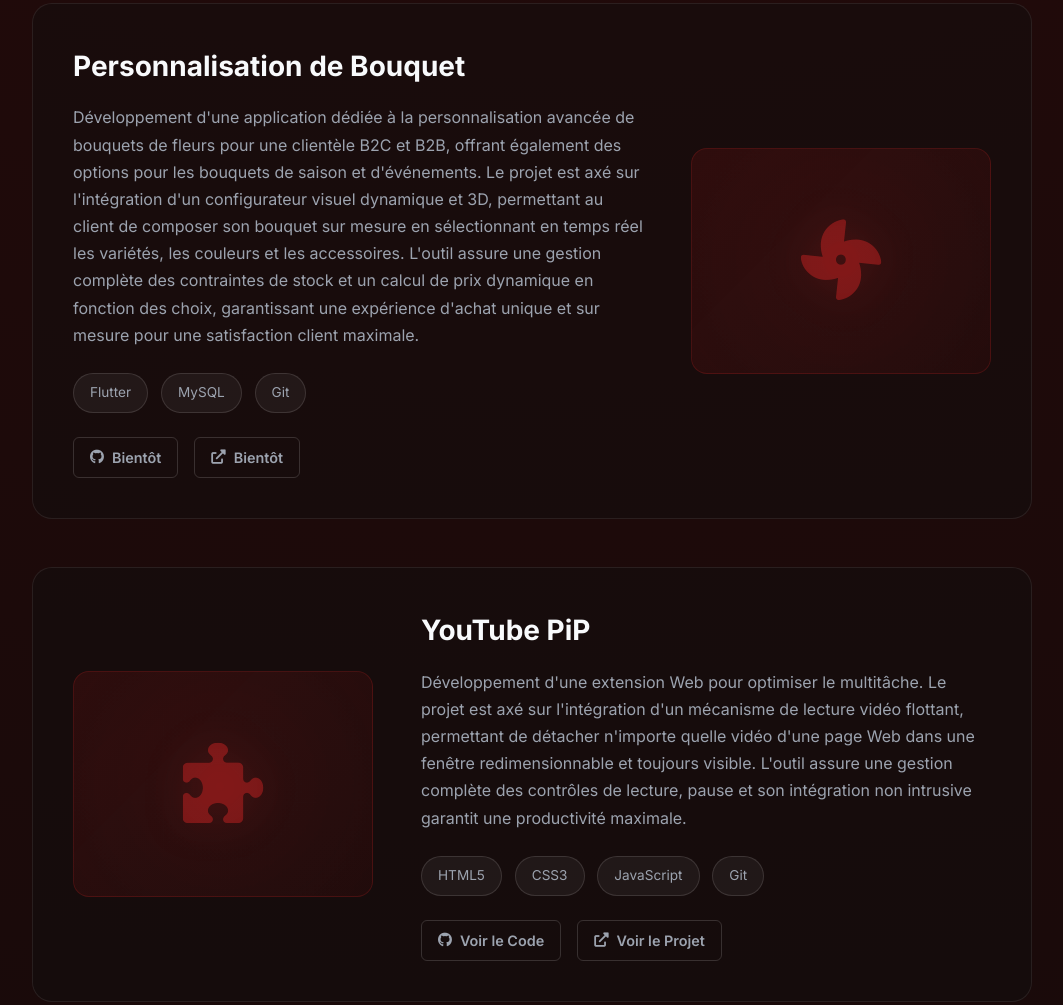
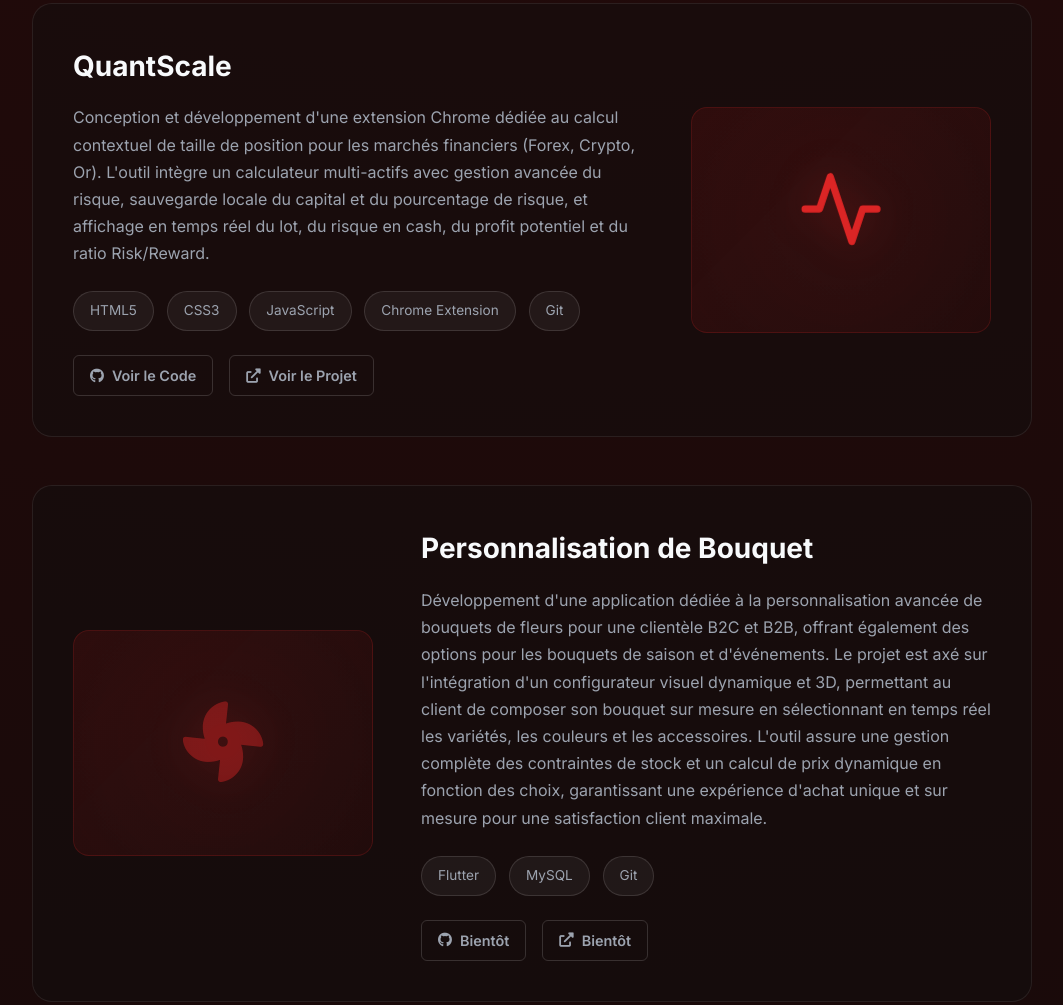
Before and after one commit to Damien-Codes/Portfolio, a plain HTML site: page index.html in a window 1280 px wide. Shown: the part 1466-2471 px from the top of the page, without its empty margins (76-1139 px from the left). Drawn offline with Linux system fonts and the light colour scheme.

Commit message:
New Projet (QuantScale)

```diff
--- a/Assets/css/index.css
+++ b/Assets/css/index.css
@@ -368,6 +368,7 @@
     padding: 2.5rem;
     border: 1px solid rgba(255, 255, 255, 0.08);
     transition: all 0.4s cubic-bezier(0.4, 0, 0.2, 1);
+    min-height: 280px;
 }
 
 .project-card-alt.reverse {
@@ -442,6 +443,31 @@
 
 .light-mode .project-icon {
     filter: drop-shadow(0 0 20px rgba(59, 130, 246, 0.3));
+}
+
+.project-svg-icon {
+    width: 5rem;
+    height: 5rem;
+    color: var(--accent-from);
+    animation: svgBeatFade 2s ease-in-out infinite;
+}
+
+.light-mode .project-svg-icon {
+    color: #3b82f6;
+}
+
+@keyframes svgBeatFade {
+
+    0%,
+    100% {
+        opacity: 0.7;
+        transform: scale(1);
+    }
+
+    50% {
+        opacity: 1;
+        transform: scale(1.08);
+    }
 }
 
 .project-content h3 {
--- a/Assets/js/translations.js
+++ b/Assets/js/translations.js
@@ -76,6 +76,13 @@ const translations = {
     project5_desc: {
         fr: "Conception et développement d'une application bureau pour la gestion des commandes de boissons. Le projet se concentre sur l'intégration d'une interface intuitive et de mécanismes de recherche et de filtrage.",
         en: "Design and development of a desktop application for beverage order management. The project focuses on integrating an intuitive interface and search/filtering mechanisms."
+    },
+
+    // Projet 6 - QuantScale
+    project6_title: { fr: "QuantScale", en: "QuantScale" },
+    project6_desc: {
+        fr: "Conception et développement d'une extension Chrome dédiée au calcul contextuel de taille de position pour les marchés financiers (Forex, Crypto, Or). L'outil intègre un calculateur multi-actifs avec gestion avancée du risque, sauvegarde locale du capital et du pourcentage de risque, et affichage en temps réel du lot, du risque en cash, du profit potentiel et du ratio Risk/Reward.",
+        en: "Design and development of a Chrome extension dedicated to contextual position size calculation for financial markets (Forex, Crypto, Gold). The tool integrates a multi-asset calculator with advanced risk management, local saving of capital and risk percentage, and real-time display of lot size, cash risk, potential profit, and Risk/Reward ratio."
     },
 
     // Boutons d'action projets
--- a/index.html
+++ b/index.html
@@ -220,7 +220,48 @@
             <h2 class="section-title" data-key="projects_main_title">✨ Mes Projets</h2>
 
             <div class="projects-list">
+                <!-- QuantScale (le plus récent) -->
                 <article class="project-card-alt reverse">
+                    <div class="project-visual">
+                        <div class="project-icon">
+                            <svg xmlns="http://www.w3.org/2000/svg" viewBox="0 0 24 24" fill="none"
+                                stroke="currentColor" stroke-width="2" stroke-linecap="round" stroke-linejoin="round"
+                                class="project-svg-icon">
+                                <polyline points="22 12 18 12 15 21 9 3 6 12 2 12"></polyline>
+                            </svg>
+                        </div>
+                    </div>
+                    <div class="project-content">
+                        <h3 data-key="project6_title">QuantScale
+                            <div class="contact-badge">
+                                <i class="fa-solid fa-arrows-rotate fa-spin"></i> <span
+                                    data-key="project6_badge">Bientôt</span>
+                            </div>
+                        </h3>
+                        <p data-key="project6_desc">Conception et développement d'une extension Chrome dédiée au calcul
+                            contextuel de taille de position pour les marchés financiers (Forex, Crypto, Or). L'outil
+                            intègre un calculateur multi-actifs avec gestion avancée du risque, sauvegarde locale du
+                            capital et du pourcentage de risque, et affichage en temps réel du lot, du risque en cash,
+                            du profit potentiel et du ratio Risk/Reward.</p>
+                        <div class="tags">
+                            <span class="tag">HTML5</span>
+                            <span class="tag">CSS3</span>
+                            <span class="tag">JavaScript</span>
+                            <span class="tag">Chrome Extension</span>
+                            <span class="tag">Git</span>
+                        </div>
+                        <div class="project-links">
+                            <a href="https://github.com/Damien-Codes/QuantScale-Extension" class="btn secondary"
+                                data-key="link_code">
+                                <i class="fab fa-github"></i> <span data-key="project6_badge">Voir le Code</span></a>
+                            <a href="https://damien-codes.github.io/QuantScale" class="btn secondary"
+                                data-key="link_view"><i class="fas fa-external-link-alt"></i>
+                                Voir le Projet</a>
+                        </div>
+                    </div>
+                </article>
+
+                <article class="project-card-alt">
                     <div class="project-visual">
                         <div class="project-icon">
                             <i class="fa-solid fa-fan fa-beat-fade"></i>
@@ -254,8 +295,10 @@
                         </div>
                     </div>
                 </article>
+            </div>
 
-                <article class="project-card-alt">
+            <div id="more-projects" class="more-projects">
+                <article class="project-card-alt reverse">
                     <div class="project-visual">
                         <div class="project-icon">
                             <i class="fa-solid fa-puzzle-piece fa-beat-fade"></i>
@@ -285,11 +328,8 @@
                         </div>
                     </div>
                 </article>
-            </div>
 
-            <div id="more-projects" class="more-projects">
-                <!-- Additional Project 1 -->
-                <article class="project-card-alt reverse">
+                <article class="project-card-alt">
                     <div class="project-visual">
                         <div class="project-icon">
                             <i class="fa-brands fa-spotify fa-beat"></i>
@@ -319,7 +359,7 @@
                     </div>
                 </article>
 
-                <article class="project-card-alt">
+                <article class="project-card-alt reverse">
                     <div class="project-visual">
                         <div class="project-icon">
                             <i class="fa-solid fa-gamepad fa-beat-fade"></i>
@@ -345,7 +385,8 @@
                         </div>
                     </div>
                 </article>
-                <article class="project-card-alt reverse">
+
+                <article class="project-card-alt">
                     <div class="project-visual">
                         <div class="project-icon">
                             <i class="fa-solid fa-mug-hot fa-beat-fade"></i>
```
